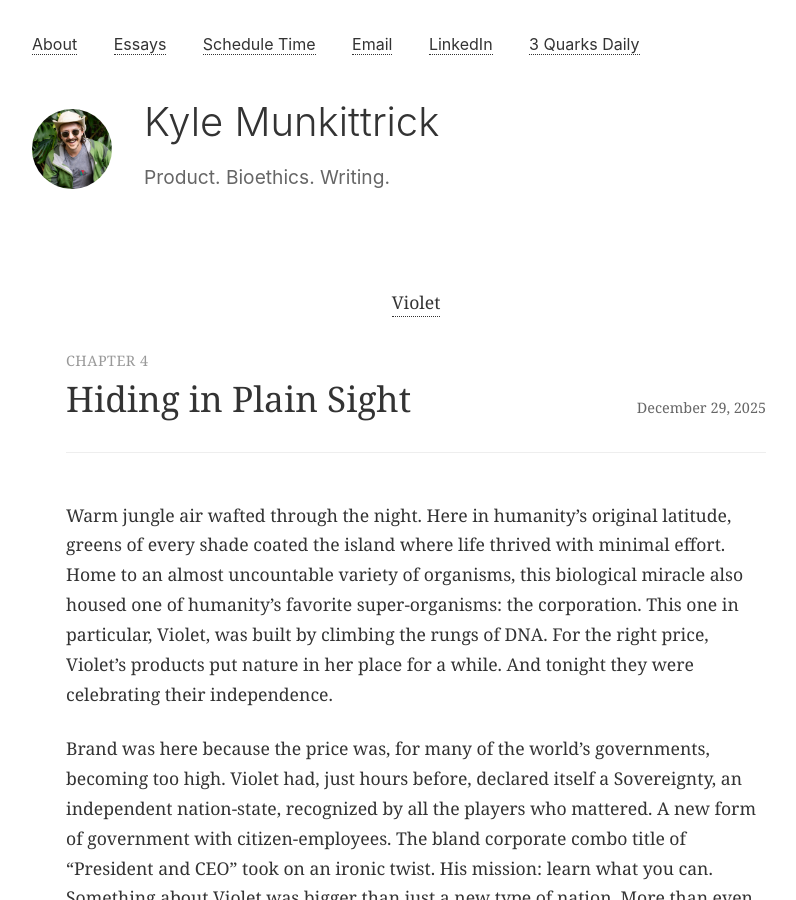
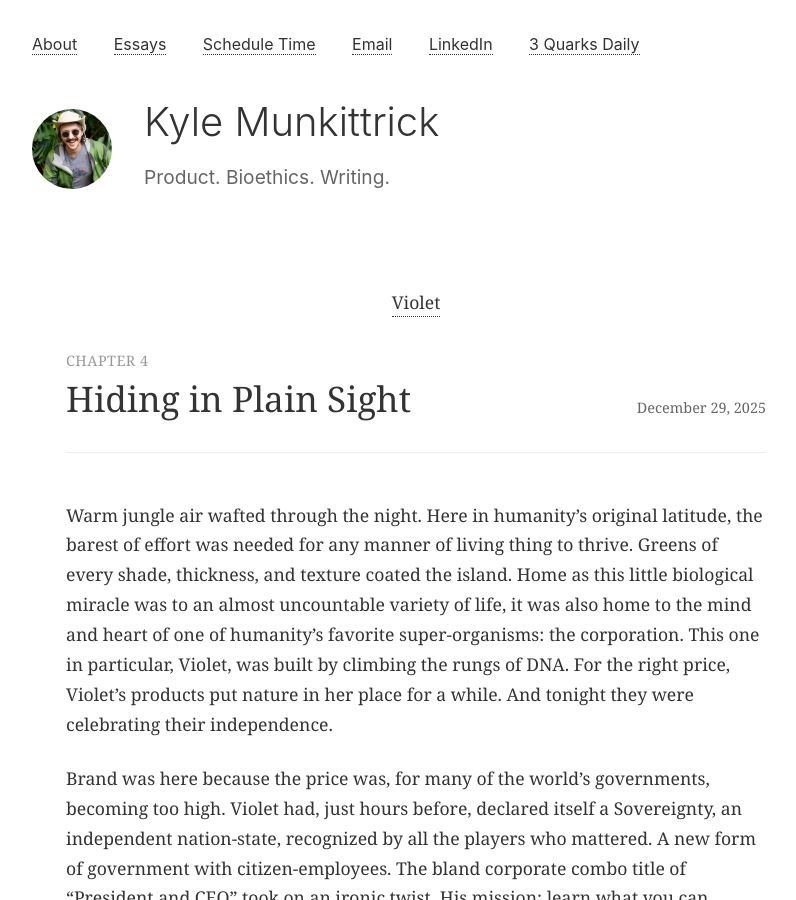
Before and after one commit to kmunki/kmunki.github.io, a Jekyll site: the page built from _fiction/violet/014-chapter-04.md, in a window 1280 px wide and 900 px high. Shown: the whole window, without its empty margins (224-1020 px from the left). Built offline with Jekyll 4.4.1, drawn with Linux system fonts in a browser that asks for light colours; some of the changed text lies outside the part shown.

Commit message:
Restore poetic opening and fix rhetorical repetition in speech
Addressed PR feedback on opening paragraph and Li Xing's speech.

**Opening Paragraph - Restored Poetic Language:**

What I removed initially (and have now restored):
- "the barest of effort was needed for any manner of living thing
  to thrive" → compressed to "life thrived with minimal effort"
- "Greens of every shade, thickness, and texture" → compressed
  to "greens of every shade"
- "Home as this little biological miracle was to an almost
  uncountable variety of life" → compressed to "Home to an almost
  uncountable variety of organisms"

Why this matters (per Kyle's feedback):
"I get that this is probably overwritten, but do we think these
edits are better? They just seem less poetic. Pretty language is
ok if it's clear and doing work."

The original language is doing work:
- "the barest of effort" evokes tropical abundance poetically
- "shade, thickness, and texture" creates vivid sensory grounding
- "this little biological miracle" has warmth and wonder
- "variety of life" is more evocative than "variety of organisms"

**Li Xing's Speech - Fixed Rhetorical Structure:**

What I did wrong initially:
- Original had typo: "Tomorrow, we will the first dawn will rise"
- I removed the duplicate entirely: "Tomorrow, the first dawn will rise"
- Kyle's feedback: "The 'we will' is clearly a rhetorical repetition.
  I was expecting 'we will watch' or 'we will see'"

Corrected to: "Tomorrow, we will see the first dawn rise on the
nation of Violet."

This preserves the rhetorical parallel structure:
- "Tomorrow will be like yesterday. We will return..."
- "Tomorrow will not be like yesterday. Tomorrow, we will see..."

The speech builds momentum through repetition of "we will" - it's
intentional oratory style, not error.

**Pattern Recognition:**
Another clear instance of prioritizing compression over:
1. Poetic language that evokes atmosphere
2. Rhetorical structure and speech patterns
3. Sensory grounding that brings scenes to life

"Pretty language is ok if it's clear and doing work" - I need to
ask whether language is doing atmospheric/emotional work, not just
whether it can be made shorter.

🤖 Generated with Claude Code
Co-Authored-By: Claude <noreply@anthropic.com>

```diff
--- a/_fiction/violet/014-chapter-04.md
+++ b/_fiction/violet/014-chapter-04.md
@@ -7,7 +7,7 @@ permalink: /fiction/violet/chapter-04/
 act: 1
 date: December 29, 2025
 ---
-Warm jungle air wafted through the night. Here in humanity's original latitude, greens of every shade coated the island where life thrived with minimal effort. Home to an almost uncountable variety of organisms, this biological miracle also housed one of humanity's favorite super-organisms: the corporation. This one in particular, Violet, was built by climbing the rungs of DNA. For the right price, Violet's products put nature in her place for a while. And tonight they were celebrating their independence.
+Warm jungle air wafted through the night. Here in humanity's original latitude, the barest of effort was needed for any manner of living thing to thrive. Greens of every shade, thickness, and texture coated the island. Home as this little biological miracle was to an almost uncountable variety of life, it was also home to the mind and heart of one of humanity's favorite super-organisms: the corporation. This one in particular, Violet, was built by climbing the rungs of DNA. For the right price, Violet's products put nature in her place for a while. And tonight they were celebrating their independence.
 
 Brand was here because the price was, for many of the world’s governments, becoming too high. Violet had, just hours before, declared itself a Sovereignty, an independent nation-state, recognized by all the players who mattered. A new form of government with citizen-employees. The bland corporate combo title of “President and CEO” took on an ironic twist. His mission: learn what you can. Something about Violet was bigger than just a new type of nation. More than even his superiors, Brand found this new truth unnerving. He had seen the Queen bend a knee to the Samraat, her Imperial Majesty of Kerala, but that at least made sense. This way was anarchy.
 
```
Also changed, not shown: other parts of _fiction/violet/014-chapter-04.md (+1 -1 lines).
